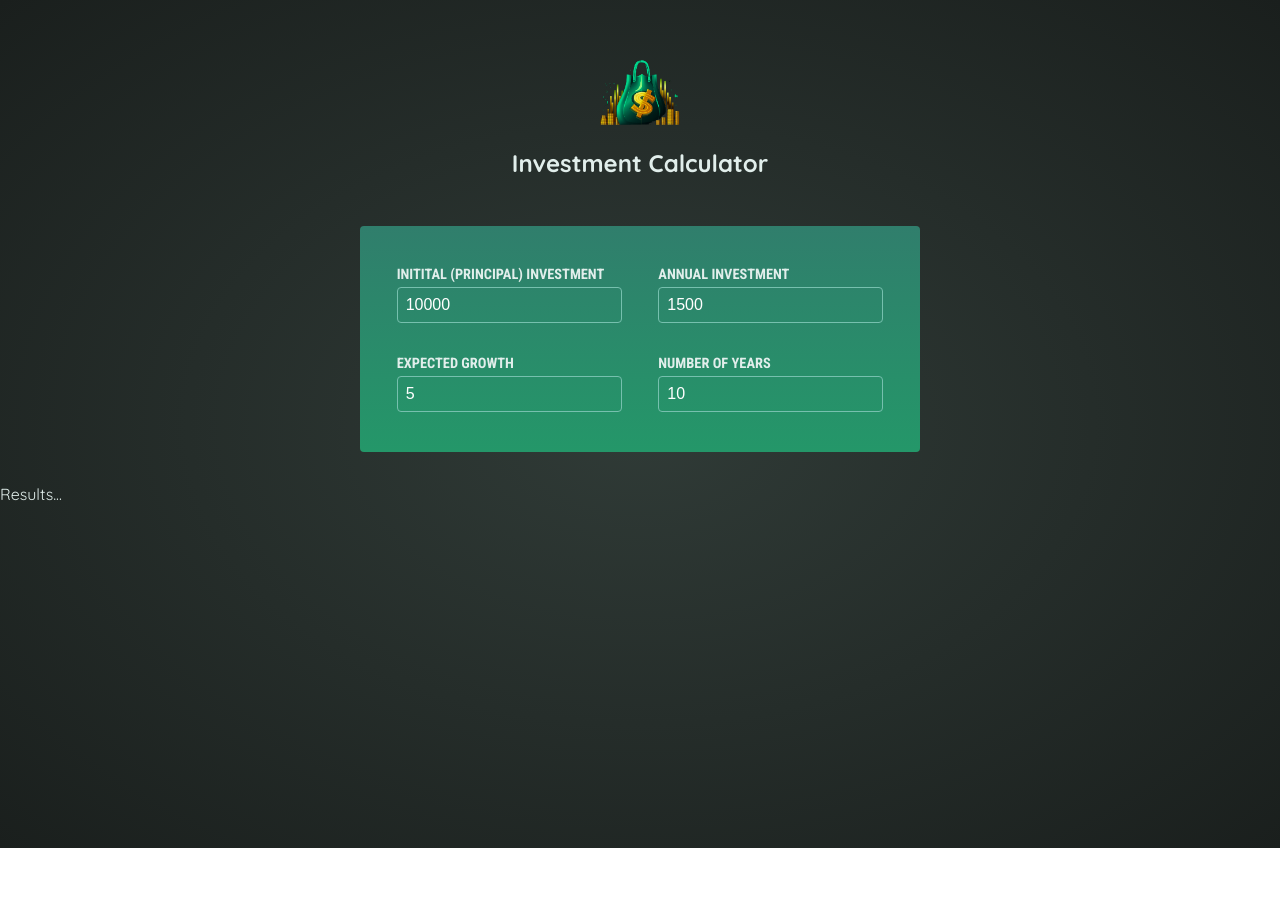
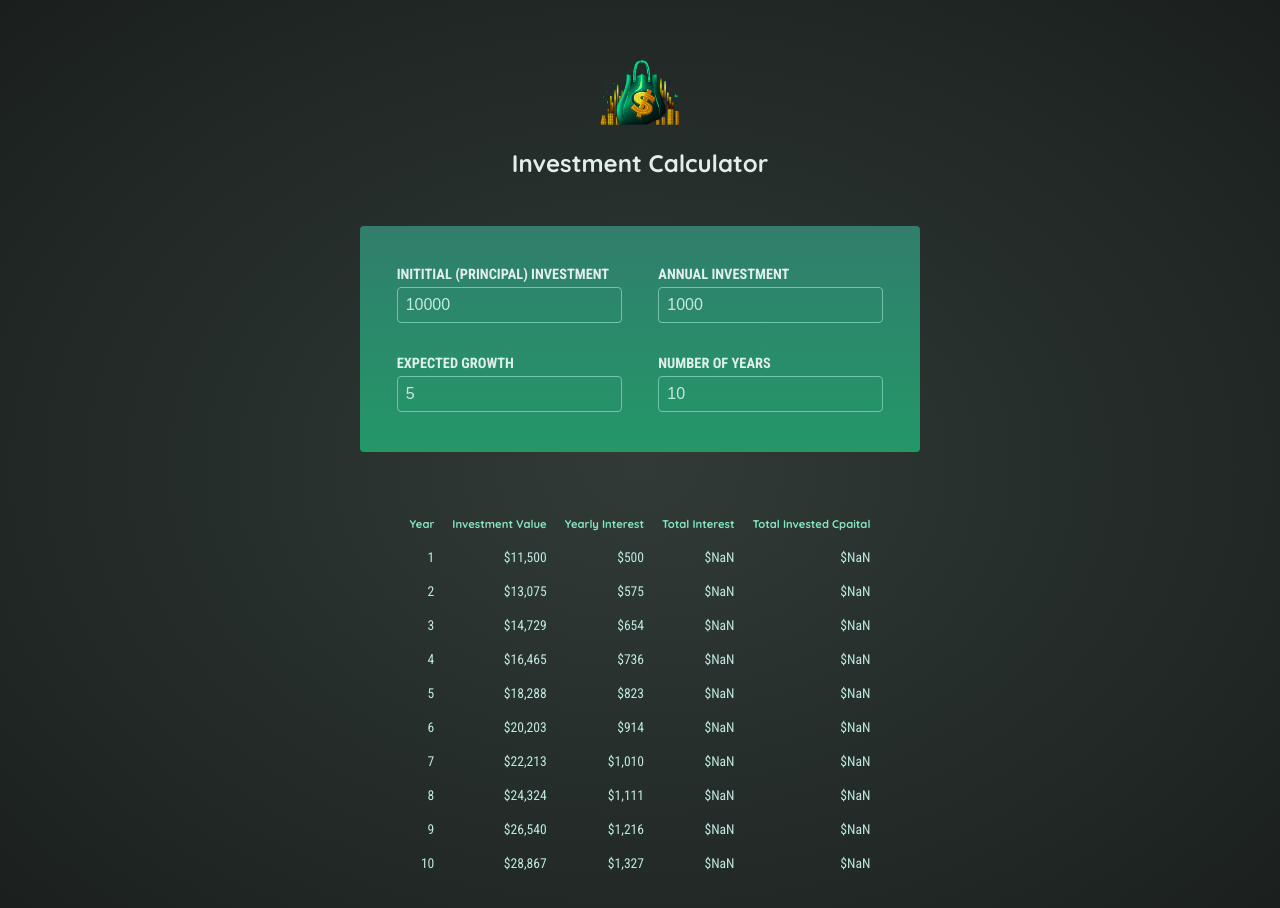
Before and after one commit to Alex-Moeller7/React_InvestmentCalculator, a React (Vite) app: page / in a window 1280 px wide. Shown: the top 908 px of the page. Before the commit the page ends 848 px from the top, so only its background shows below. Built offline with nearby package versions, Linux system fonts and the light colour scheme.

Commit message:
Results table completed.

```diff
--- a/src/App.jsx
+++ b/src/App.jsx
@@ -9,7 +9,7 @@ function App() {
   const [inputValues, setInputValues] = useState({
     initialInvestment: 10000,
     annualInvestment: 1000,
-    expectedGrowth: 5,
+    expectedReturn: 5,
     duration: 10,
   });
 
@@ -22,7 +22,7 @@ function App() {
     setInputValues((prevUserInput) => {
       return {
         ...prevUserInput,
-        [inputID]: newValue,
+        [inputID]: +newValue,
       };
     });
   }
@@ -30,7 +30,7 @@ function App() {
   return (
     <div>
       <Header />
-      <UserInput onChange={handleUserInput} userInput={inputValues} />
+      <UserInput userInput={inputValues} onChange={handleUserInput} />
       <Results userInput={inputValues} />
     </div>
   );
--- a/src/components/Results.jsx
+++ b/src/components/Results.jsx
@@ -1,4 +1,39 @@
+import { calculateInvestmentResults, formatter } from "../util/investment.js";
+
 export default function Results({ userInput }) {
-  console.log(userInput);
-  return <p>Results...</p>;
+  const results = calculateInvestmentResults(userInput);
+  const initialInvestment = results[0].valueEndOfYear - results[0].interest - results[0].annualInvestment;
+
+  return (
+    <>
+      <table id="result">
+        <thead>
+          <tr>
+            <th>Year</th>
+            <th>Investment Value</th>
+            <th>Yearly Interest</th>
+            <th>Total Interest</th>
+            <th>Total Invested Cpaital</th>
+          </tr>
+        </thead>
+        <tbody>
+          {results.map((yearlyData) => {
+            const totalInterest = yearlyData.valueEndOfYear - yearlyData.annualInvestment * yearlyData.year - initialInvestment;
+
+            const totalAmountInvested = yearlyData.valueEndOfYear - totalInterest;
+
+            return (
+              <tr key={yearlyData.year}>
+                <td>{yearlyData.year}</td>
+                <td>{formatter.format(yearlyData.valueEndOfYear)}</td>
+                <td>{formatter.format(yearlyData.interest)}</td>
+                <td>{formatter.format(yearlyData.totalInterest)}</td>
+                <td>{formatter.format(yearlyData.totalAmountInvested)}</td>
+              </tr>
+            );
+          })}
+        </tbody>
+      </table>
+    </>
+  );
 }
--- a/src/components/UserInput.jsx
+++ b/src/components/UserInput.jsx
@@ -3,12 +3,12 @@ export default function UserInput({ onChange, userInput }) {
     <section id="user-input">
       <div className="input-group">
         <p>
-          <label>Initital (Principal) Investment</label>
+          <label>Inititial (Principal) Investment</label>
           <input
             type="number"
             required
             placeholder="10000"
-            value={UserInput.initialInvestment}
+            value={userInput.initialInvestment}
             onChange={(event) => onChange("initialInvestment", event.target.value)}
           />
         </p>
@@ -17,8 +17,8 @@ export default function UserInput({ onChange, userInput }) {
           <input
             type="number"
             required
-            placeholder="1500"
-            value={UserInput.annualInvestment}
+            placeholder="1000"
+            value={userInput.annualInvestment}
             onChange={(event) => onChange("annualInvestment", event.target.value)}
           />
         </p>
@@ -30,17 +30,17 @@ export default function UserInput({ onChange, userInput }) {
             type="number"
             required
             placeholder="5"
-            value={UserInput.expectedGrowth}
-            onChange={(event) => onChange("expectedGrowth", event.target.value)}
+            value={userInput.expectedReturn}
+            onChange={(event) => onChange("expectedReturn", event.target.value)}
           />
         </p>
         <p>
           <label>Number of Years</label>
           <input
             type="number"
+            required
             placeholder="10"
-            required
-            value={UserInput.duration}
+            value={userInput.duration}
             onChange={(event) => onChange("duration", event.target.value)}
           />
         </p>
--- a/src/util/investment.js
+++ b/src/util/investment.js
@@ -4,12 +4,7 @@
 // - annualInvestment: The amount invested every year
 // - expectedReturn: The expected (annual) rate of return
 // - duration: The investment duration (time frame)
-export function calculateInvestmentResults({
-  initialInvestment,
-  annualInvestment,
-  expectedReturn,
-  duration,
-}) {
+export function calculateInvestmentResults({ initialInvestment, annualInvestment, expectedReturn, duration }) {
   const annualData = [];
   let investmentValue = initialInvestment;
 
@@ -30,9 +25,9 @@ export function calculateInvestmentResults({
 // The browser-provided Intl API is used to prepare a formatter object
 // This object offers a "format()" method that can be used to format numbers as currency
 // Example Usage: formatter.format(1000) => yields "$1,000"
-export const formatter = new Intl.NumberFormat('en-US', {
-  style: 'currency',
-  currency: 'USD',
+export const formatter = new Intl.NumberFormat("en-US", {
+  style: "currency",
+  currency: "USD",
   minimumFractionDigits: 0,
   maximumFractionDigits: 0,
 });
```
